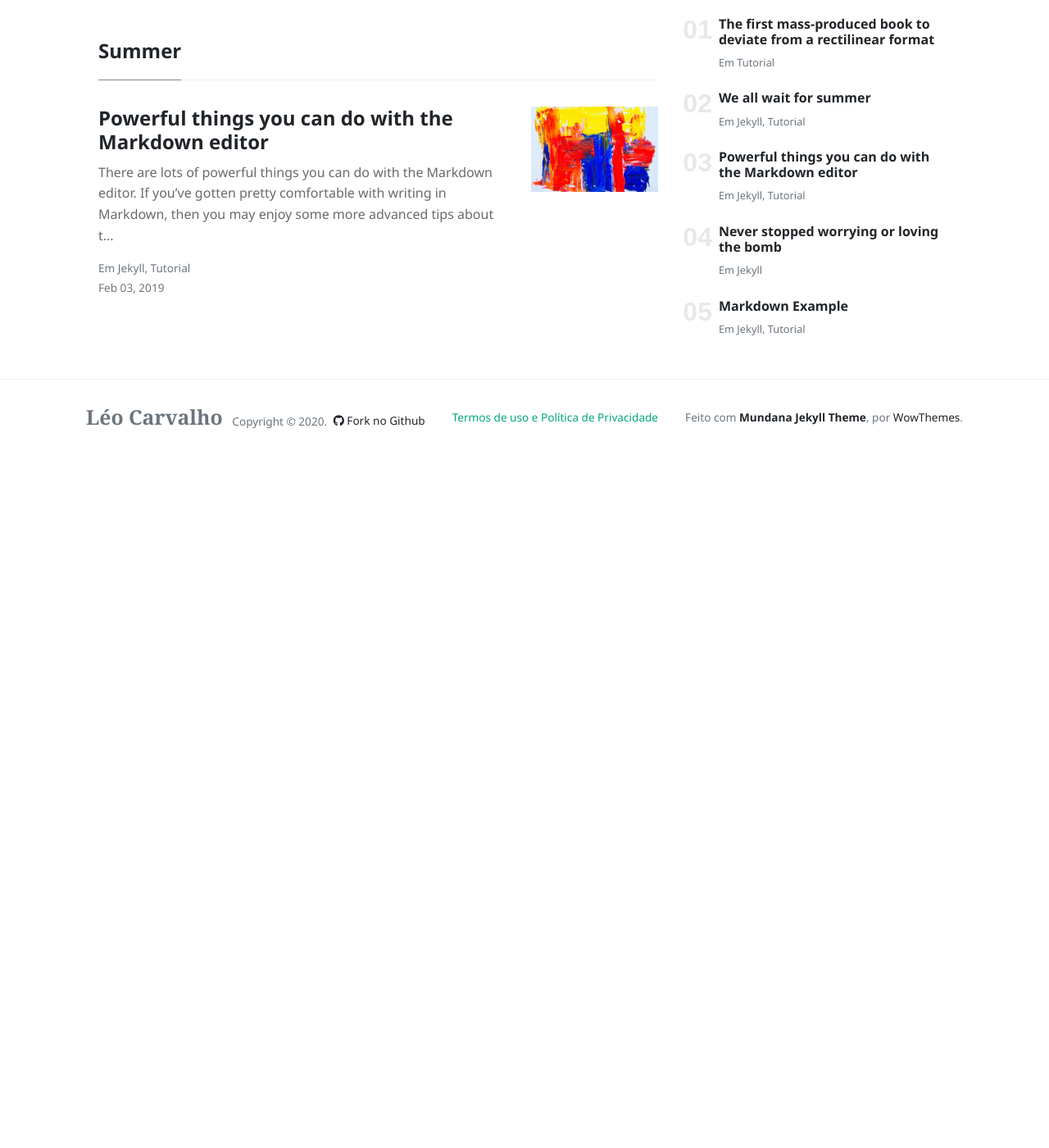
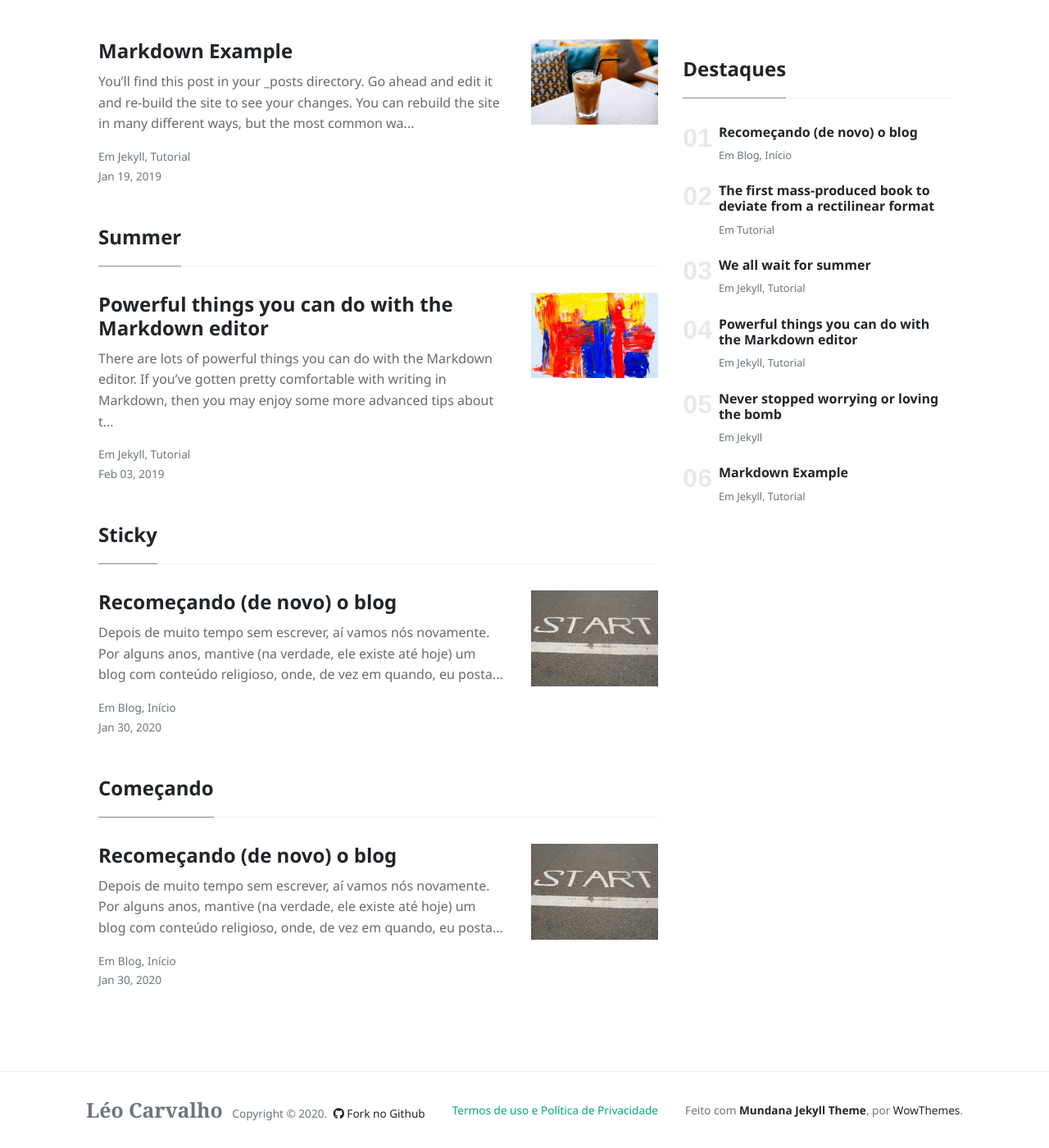
Before and after one commit to carvalholeo/carvalholeo.github.io, a Jekyll site: the page built from _pages/tags.html, in a window 1280 px wide and 1400 px high, scrolled down 1706 px. Shown: the whole window at 82% size. Built offline with Jekyll 4.4.1, drawn with Linux system fonts in a browser that asks for light colours; nearby versions of some CDN libraries; before the commit the page ends 2262 px from its top, so only the background shows below that; some of the changed lines change nothing that is shown; some of the changed text lies outside the part shown.

Commit message:
Adiciona novo post efetivo no blog

```diff
--- a/_posts/2019-01-18-charm-old-cities.md
+++ b/_posts/2019-01-18-charm-old-cities.md
@@ -4,7 +4,7 @@ title:  "Could we reinvent the charm of old cities"
 author: jane
 categories: [ Jekyll, tutorial ]
 image: assets/images/home.jpg
-tags: [sticky]
+tags: [old]
 ---
 
 Bucharest’s history alternated periods of development and decline from the early settlements in antiquity until its consolidation as the national capital of Romania late in the 19th century. First mentioned as the “Citadel of București” in 1459, it became the residence of the famous Wallachian prince Vlad III the Impaler.
--- /dev/null
+++ b/_posts/2020-01-30-recomecando-de-novo-o-blog.markdown
@@ -0,0 +1,51 @@
+---
+layout: post
+title:  "Recomeçando (de novo) o blog"
+categories: [ blog, início ]
+image: assets/images/start.jpg
+author: leo
+tags: [ sticky, featured, começando]
+---
+Depois de muito tempo sem escrever, aí vamos nós novamente. Por alguns anos, mantive (na verdade, ele existe até hoje) um blog com conteúdo religioso, onde, de vez em quando, eu postava conteúdo técnico. Por alguma razão, que não lembro qual agora, apaguei quase tudo.
+
+Em meados do ano passado, decidi que estava na hora de voltar a escrever, pois além de ajudar no processo criativo (o que é excelente, tendo em vista que a minha profissão - desenvolvedor - envolve resolver problemas das mais variadas formas, muitas delas criativas), vi também uma excelente oportunidade de compartilhar conhecimento com a comunidade dev, que tem um certa carência de conteúdos em língua portuguesa e voltado para iniciantes.
+
+Sendo assim, este blog (dentro do domínio leocarvalho.dev) tem como propósito compartilhar conhecimento para os mais variados perfis de desenvolvedores, focando, principalmente, nos júniors da nossa área.
+
+Com frequência de 1 vez por semana, vou lançar aqui posts sobre:
+
+ * Comunidades
+ * Open Source
+ * Dicas de carreira (de quem está começando)
+ * Linguagens de programação e frameworks
+ * Soft and hard skills
+ * Dicas de entrevista
+ * Qualquer coisa aleatória que possa ser interessante (do meu ponto de vista, é claro)
+
+Apesar de ser o meu blog, ele tem seu código fonte aberto, disponível no [GitHub][repositorio]. Sendo assim, além do layout do site, também está disponível a pasta com os posts, feito em [Markdown][markdown].
+
+Então, vou aproveitar esse post em específico para contar alguns detalhes da estrutura do site:
+ * Ele é feito usando o framework [Jekyll][jekyll], que é feito com base na liguagem Ruby;
+ * Ele está hospedado no [GitHub][github], usando a estrutura do [GitHub Pages][ghpages]. Assim, eu consigo publicar posts usando apenas documentos em Markdown, sem me preocupar com banco de dados, gerenciamento de servidor, questões de segurança e cache;
+ * Talvez você não tenha percebido, mas este blog está com uma URL diferente do padrão do GH Pages. Isso é devido uma configuração no repositório que me permite direcionar o subdomínio original para o subdomínio personalizado do meu site;
+ * Como sou desenvolvedor com foco em back-end, o tema foi feito com base no template [Mundana Jekyll Theme][mundana], criado pelo [WowThemes][wowthemes]. Você pode encontrar o código fonte original do [tema aqui][fork-mundana].
+
+Outra novidade em relação aos sites anteriores que fiz a gestão (sejam projetos ou sites e blogs pessoais) é a existência dos termos de uso e de uma política de privacidade. Eu sei, eu sei: ninguém lê isso. MAAAASSSS, se você quiser ler, pode dar uma olhada em todos os termos legais [nesta página][termos].
+
+Por ter o código do site aberto no GitHub, você pode contribuir com o post. Então, caso você encontre algum link quebrado, incoerência de informações, erros de português/inglês ou qualquer outra coisa que esteja com algum erro, você mesmo pode fazer a correção e mandar um Pull Request. Não me cancele ou me xingue nos comentários, por favor!
+
+Por falar em comentários, também esta é mais uma novidade desta versão do blog: tem uma seção de comentários. Ele é fornecido pelo Disqus, e você só precisa fazer login com Facebook, Google ou Twitter (ou mesmo cadastrar com seu e-mail, se quiser) para fazer o login e mandar sua mensagem para contribuir com a discussão proposta.
+
+As próximas etapas incluem criar um canal no YouTube, contribuir ainda mais com projetos Open Source e participar mais de meetups, seja como participante, voluntário ou palestrante.
+
+Bem, é uma nova era (pessoal e profissional). Muito obrigado por estar aqui!
+
+[jekyll]: https://jekyllrb.com
+[repositorio]: https://github.com/carvalholeo/carvalholeo.github.io
+[markdown]: https://guides.github.com/features/mastering-markdown/
+[ghpages]: https://pages.github.com/
+[github]: https://github.com/about
+[mundana]: https://www.wowthemes.net/mundana-jekyll-theme/
+[wowthemes]: https://www.wowthemes.net/
+[fork-mundana]: https://github.com/wowthemesnet/mundana-theme-jekyll
+[termos]: {{link}}/termos.html
```
Also changed, not shown: assets/images/start.jpg (added).
